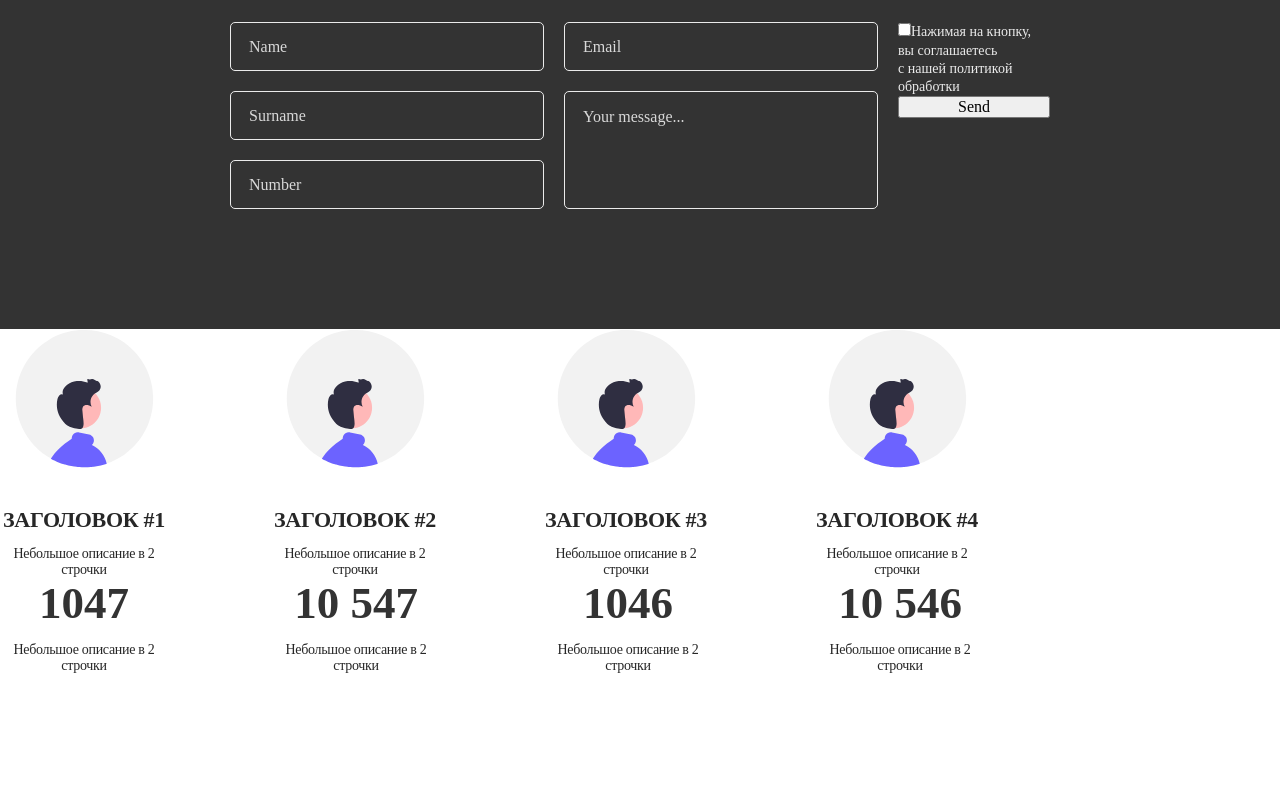
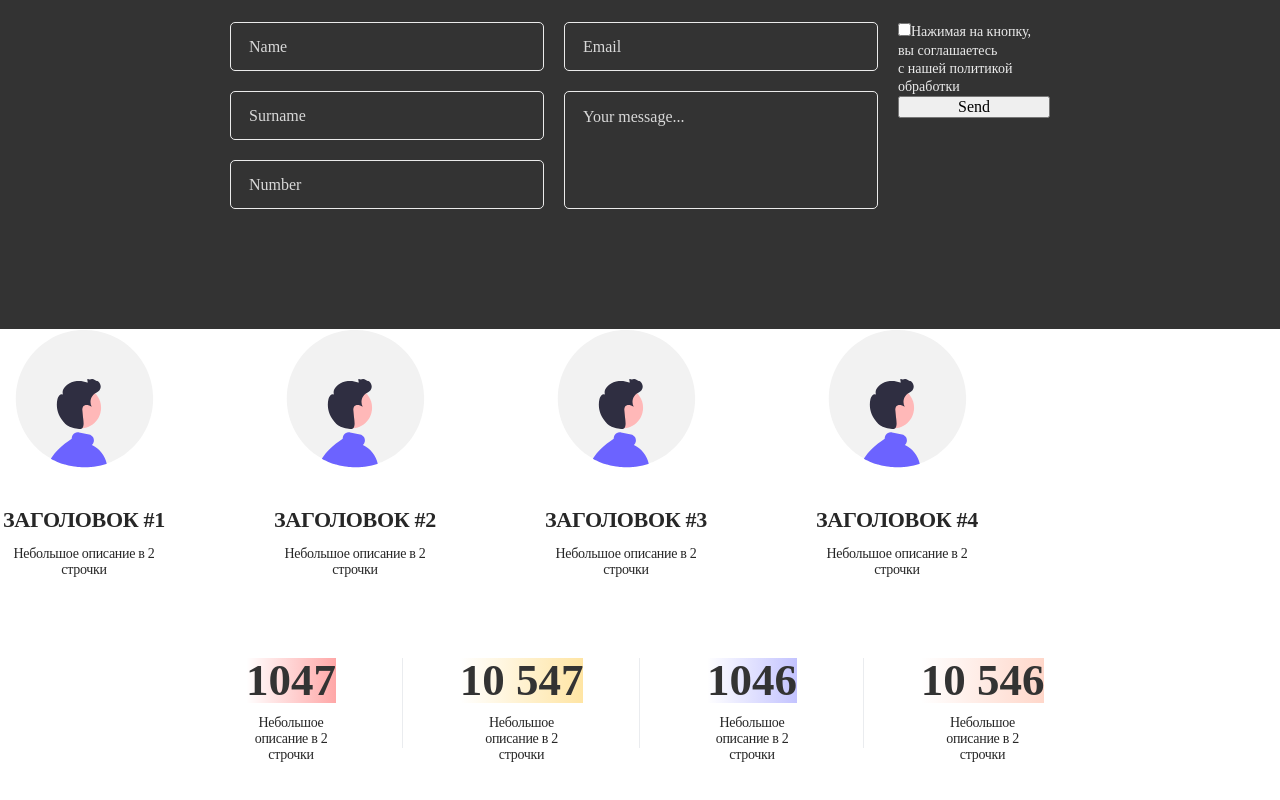
Before and after one commit to barometer-js/internet-advertising, a React (Create React App) app: page / in a window 1280 px wide. Shown: the part 340-1140 px from the top of the page. Before the commit the page ends 1014 px from the top, so only its background shows below. Built offline with nearby package versions, Linux system fonts and the light colour scheme.

Commit message:
added linear background and pseudo-element after

```diff
--- a/src/App.js
+++ b/src/App.js
@@ -3,11 +3,11 @@ import 'normalize.css';
 import './App.css';
 import TopNavigation from './components/TopNavigation/TopNavigation';
 import BottomNavigation from './components/BottomNavigation/BottomNavigation';
-import ServiceCard from './components/ServiceCard/ServiceCard';
 import ApplicationForm from './components/Form/Form';
 import { Section } from './components/Section';
 import { Title } from './components/Title';
 import Description from './components/Description/Description';
+import ServiceCard from './components/ServiceCard/ServiceCard';
 
 class App extends Component {
   render() {
@@ -20,7 +20,9 @@ class App extends Component {
           <ApplicationForm />
         </Section>
         <Description />
-        <ServiceCard />
+        <Section>
+          <ServiceCard />
+        </Section>
       </>
     );
   }
--- a/src/components/ServiceCard/ServiceCard.js
+++ b/src/components/ServiceCard/ServiceCard.js
@@ -10,6 +10,7 @@ function ServiceCard() {
           <ServiceCardItem
             number={item.number}
             description={item.description}
+            background={item.background}
           />
         </li>
       ))}
--- a/src/components/ServiceCard/ServiceCard.module.scss
+++ b/src/components/ServiceCard/ServiceCard.module.scss
@@ -3,30 +3,45 @@
 }
 
 .item {
-  width: 168px;
+  position: relative;
+  max-width: 168px;
   text-align: center;
-  line-height: 1.14;
+
   &:not(:last-child) {
-    margin-right: 104px;
+    margin-right: 102px;
   }
 }
 
+.item + .item::before {
+  content: '';
+  display: block;
+  position: absolute;
+  width: 1px;
+  height: 90px;
+  left: -52px;
+  background: #eaecef;
+}
+
 .number {
+  display: inline-block;
   font-family: Fira Sans Extra Condensed;
-  font-weight: bold;
+  font-weight: 700;
   font-size: 45px;
-  text-transform: uppercase;
+  line-height: 100%;
+  // text-transform: uppercase;
   color: #333333;
+  // max-width: 108px;
 }
 
 .description {
+  display: inline-block;
   font-family: Gilroy;
-  font-style: normal;
   font-weight: 500;
   font-size: 14px;
-  line-height: 16px;
+  line-height: 1.14;
   letter-spacing: -0.31px;
 
   color: #272727;
   margin-top: 12px;
+  padding: 0 20px;
 }
--- a/src/components/ServiceCard/ServiceCardItem.js
+++ b/src/components/ServiceCard/ServiceCardItem.js
@@ -1,9 +1,11 @@
 import PropTypes from 'prop-types';
 import s from './ServiceCard.module.scss';
-function ServiceCardItem({ number, description }) {
+function ServiceCardItem({ number, description, background }) {
   return (
     <>
-      <p className={s.number}>{number}</p>
+      <p className={s.number} style={{ background: background }}>
+        {number}
+      </p>
       <p className={s.description}>{description}</p>
     </>
   );
--- a/src/components/ServiceCard/ServiceCardMarkup.js
+++ b/src/components/ServiceCard/ServiceCardMarkup.js
@@ -2,17 +2,25 @@ export const ServiceCardMarkup = [
   {
     number: '1047',
     description: 'Небольшое описание в 2 строчки',
+    background:
+      'linear-gradient(270deg, rgba(255, 4, 4, 0.35) 0%, rgba(255, 4, 4, 0) 100%)',
   },
   {
     number: '10 547',
     description: 'Небольшое описание в 2 строчки',
+    background:
+      'linear-gradient(270deg, rgba(255, 215, 115, 0.65) 0%, rgba(255, 215, 115, 0) 100%)',
   },
   {
     number: '1046',
     description: 'Небольшое описание в 2 строчки',
+    background:
+      'linear-gradient(270deg, rgba(163, 163, 255, 0.65) 0%, rgba(163, 163, 255, 0) 100%)',
   },
   {
     number: '10 546',
     description: 'Небольшое описание в 2 строчки',
+    background:
+      'linear-gradient(270deg, #FFD7CA 0%, rgba(255, 221, 202, 0) 100%)',
   },
 ];
```
